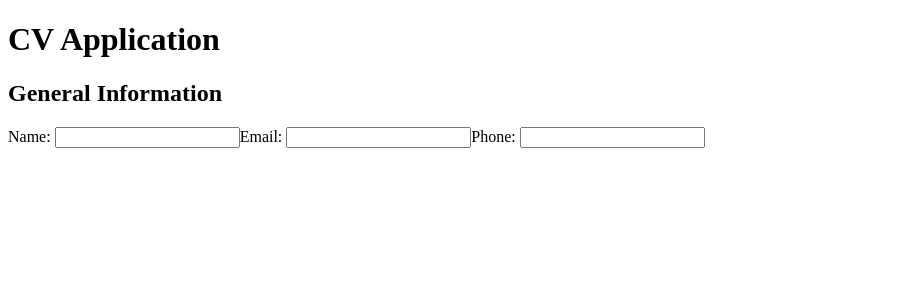
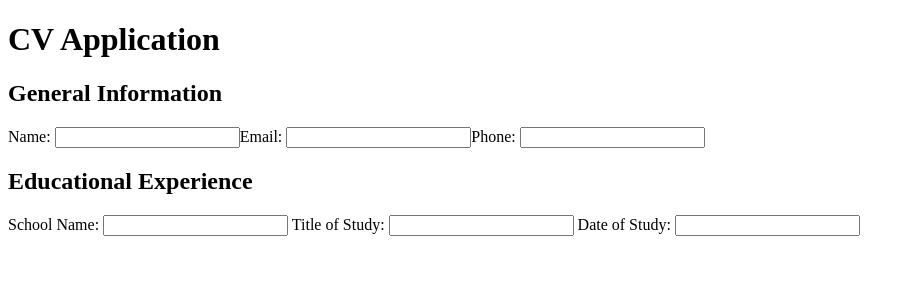
Before and after one commit to top-submissions/fullstackjs-cv-application, a React (Vite) app: page / in a window 1280 px wide. Shown: the top 300 px of the page, without its empty margins (0-915 px from the left). Built offline with nearby package versions, Linux system fonts and the light colour scheme.

Commit message:
feat(App): add Educational Experience form

```diff
--- a/src/App.jsx
+++ b/src/App.jsx
@@ -1,11 +1,13 @@
 import React from 'react';
 import GeneralInformationForm from './components/forms/GeneralInformationForm/GeneralInformationForm';
+import EducationalExperienceForm from './components/forms/EducationalExperienceForm/EducationalExperienceForm';
 
 function App() {
   return (
     <div>
       <h1>CV Application</h1>
       <GeneralInformationForm />
+      <EducationalExperienceForm />
     </div>
   );
 }
```
